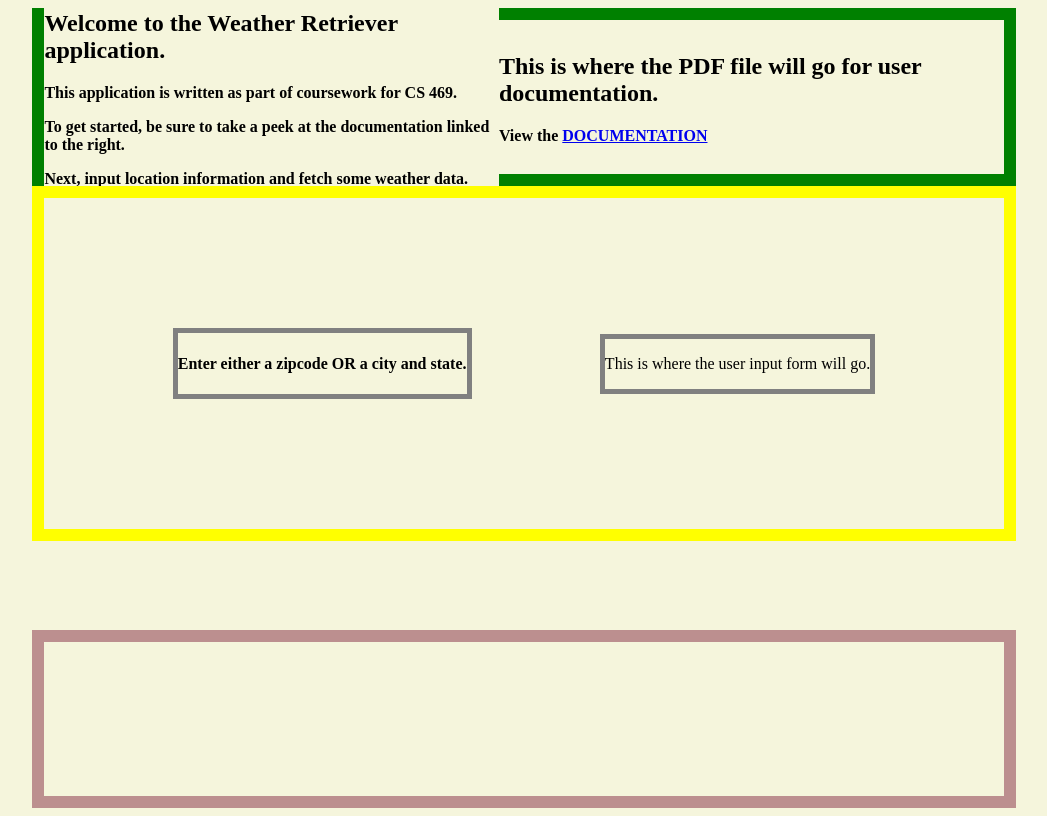
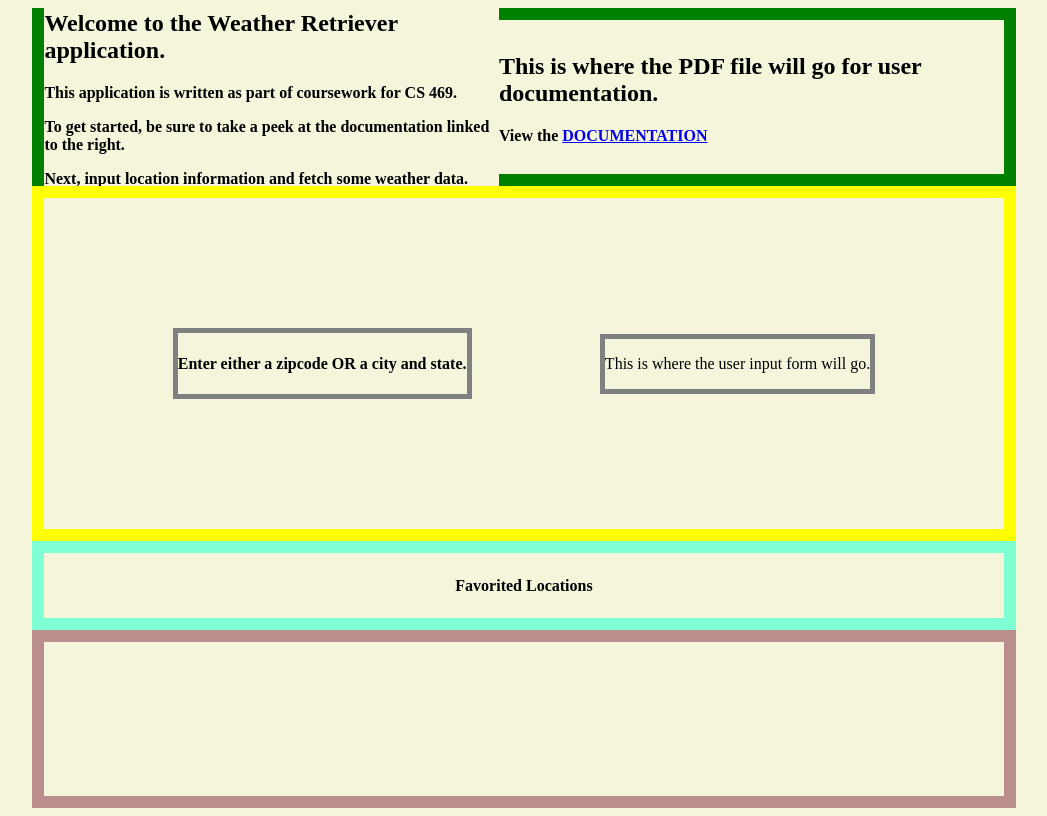
Before and after one commit to pdiddychickenpunk/CS-469-Weather-Retriever, a plain HTML site: page index.html in a window 1280 px wide. Shown: the whole page, without its empty margins (116-1163 px from the left). Drawn offline with Linux system fonts and the light colour scheme.

Commit message:
Add favorite location header text

```diff
--- a/index.html
+++ b/index.html
@@ -45,7 +45,15 @@
 
         </div>
 
-        <div class="favoriteSection"></div>
+        <div class="favoriteLocationHeader">
+
+            <h4>Favorited Locations</h4>
+
+        </div>
+
+        <div class="favoriteSection">
+
+        </div>
 
     </div>
 
```
